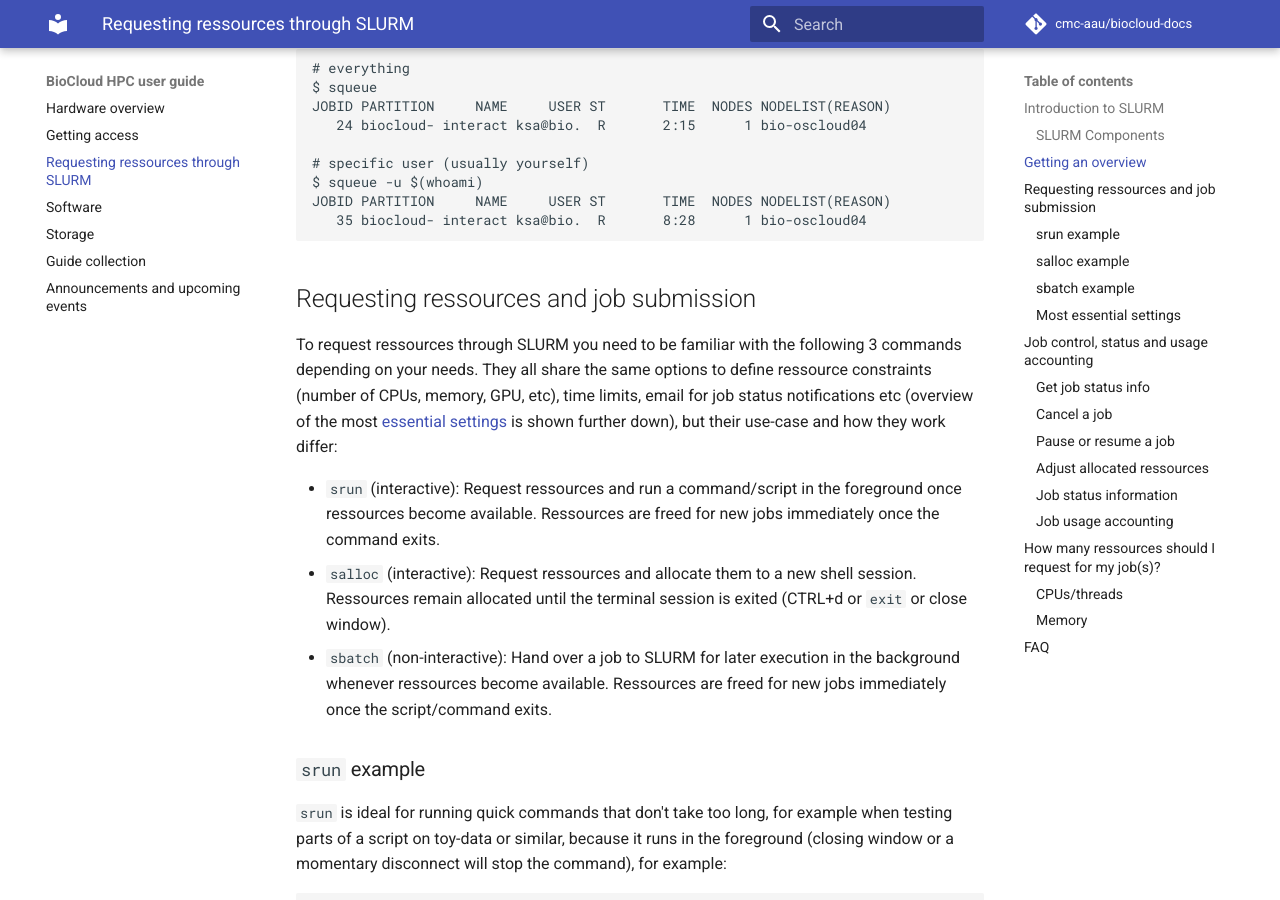
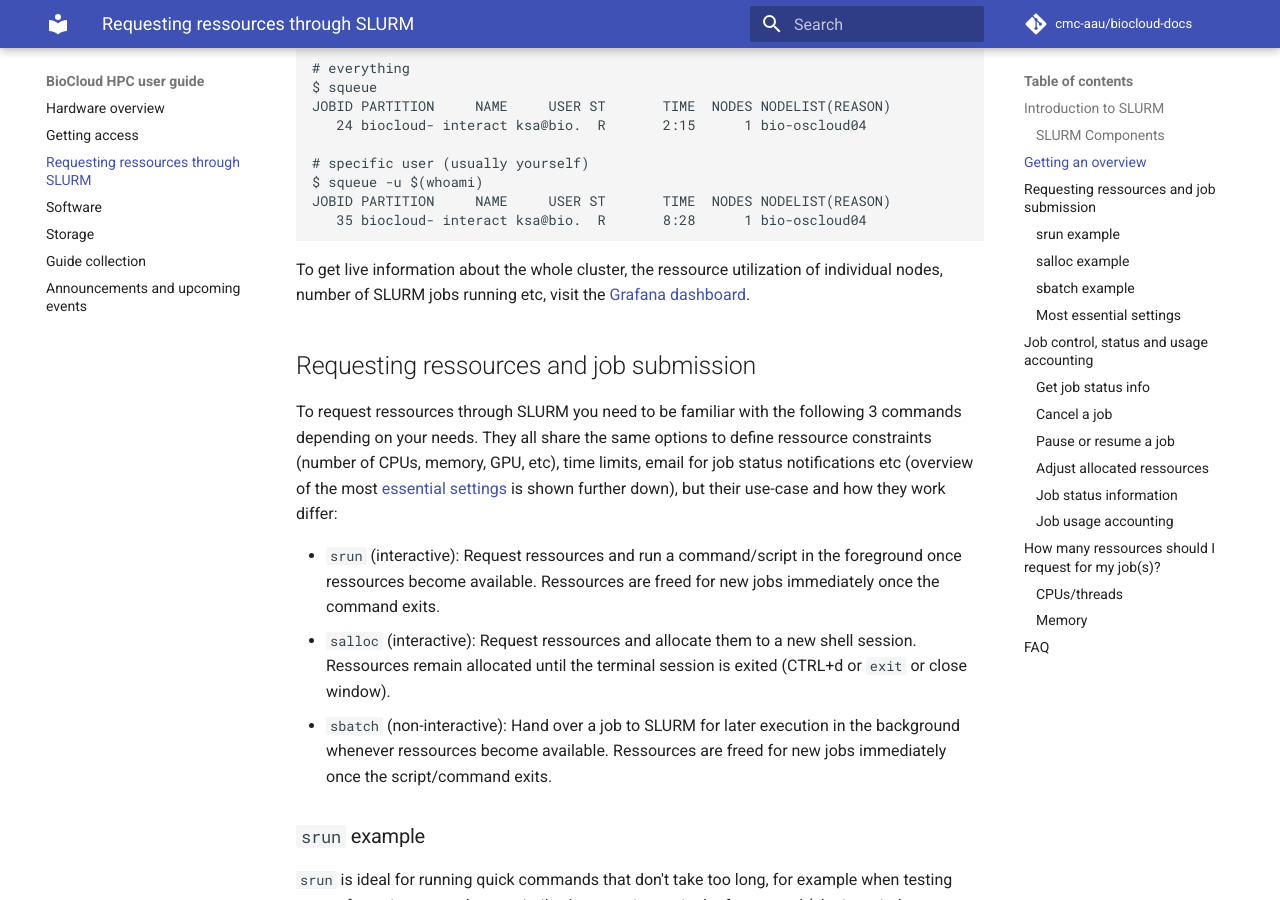
Before and after one commit to cmc-aau/hpc-docs, an MkDocs documentation site: the page built from docs/slurm.md, in a window 1280 px wide and 900 px high, scrolled down 1157 px. Built offline with MkDocs 1.6.1 and Material for MkDocs 9.7.7, drawn with Linux system fonts in a browser that asks for light colours; comment, search, counter and statistics services are not loaded.

Commit message:
grafana dashboard link

````diff
--- a/docs/slurm.md
+++ b/docs/slurm.md
@@ -32,6 +32,8 @@ $ squeue -u $(whoami)
 JOBID PARTITION     NAME     USER ST       TIME  NODES NODELIST(REASON)
    35 biocloud- interact ksa@bio.  R       8:28      1 bio-oscloud04
 ```
+
+To get live information about the whole cluster, the ressource utilization of individual nodes, number of SLURM jobs running etc, visit the [Grafana dashboard](http://bio-ospikachu04.srv.aau.dk:3000/).
 
 ## Requesting ressources and job submission
 To request ressources through SLURM you need to be familiar with the following 3 commands depending on your needs. They all share the same options to define ressource constraints (number of CPUs, memory, GPU, etc), time limits, email for job status notifications etc (overview of the most [essential settings](#most-commonly-used-settings) is shown further down), but their use-case and how they work differ:
````
